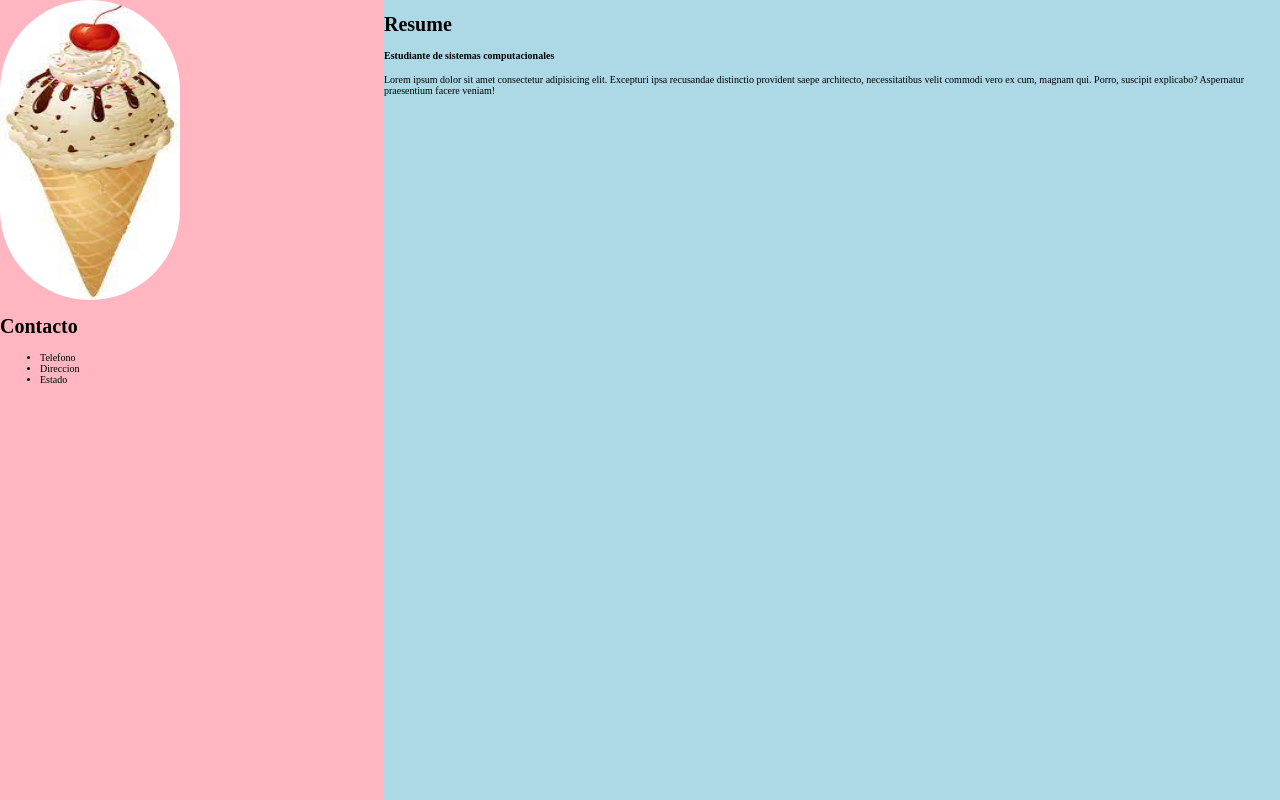
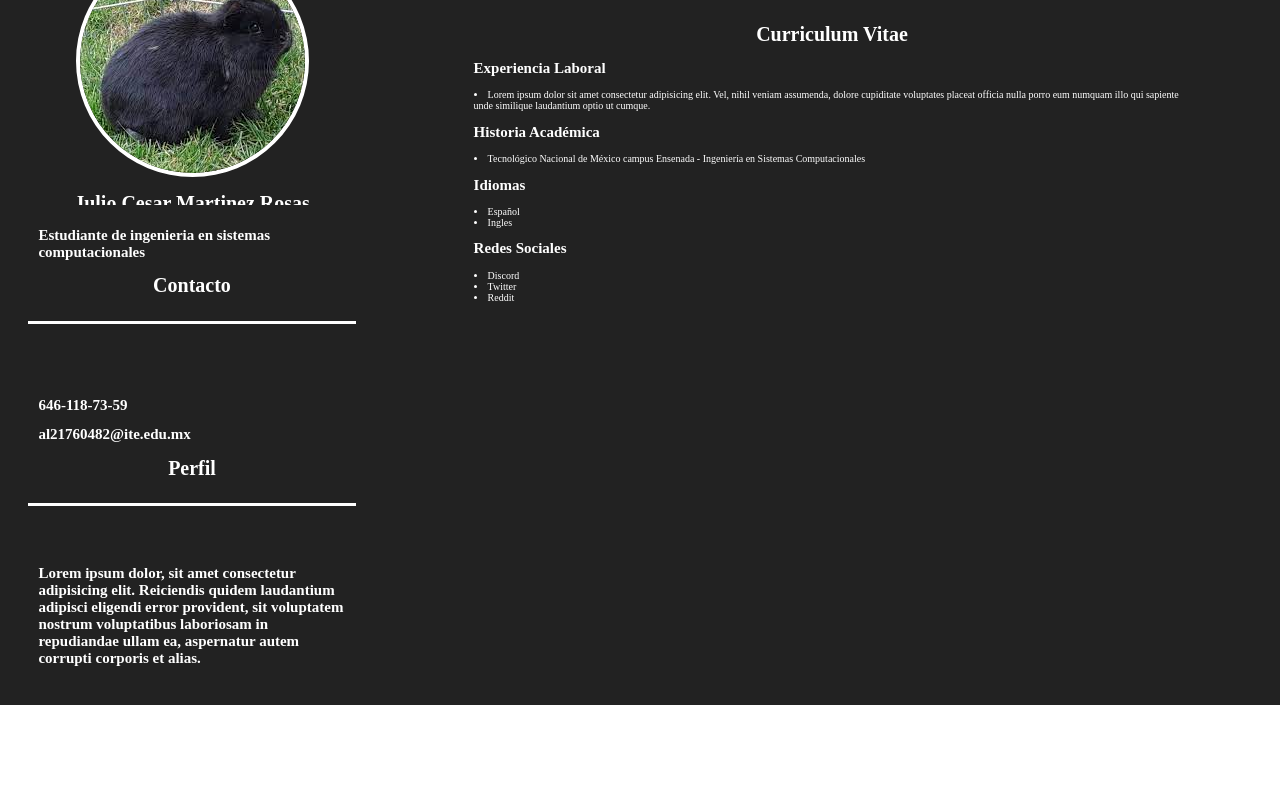
Before and after one commit to JulioMRosas/topicos-curso, a plain HTML site: page practica01/index.html in a window 1280 px wide. Drawn offline with Linux system fonts and the light colour scheme.

Commit message:
practica01 - Curriculum Vitae

```diff
--- a/practica01/index.html
+++ b/practica01/index.html
@@ -8,20 +8,36 @@
     <title>Document</title>
 </head>
 <body>
-    <div class="container">
-        <div id="izq">
-            <img src="./assets/cono_nieve.jpeg" alt="Ice cream cone.jpeg" width="180px" height="300px">
+    <div class="grid-layout">
+        <div class="box b1">
+            <img src="./assets/rabito.jpeg" alt="Best animal.jpeg" class="pic">
+            <h1>Julio Cesar Martinez Rosas</h1>
+        </div>
+        <div class="box b2">
+            <h2>Estudiante de ingenieria en sistemas computacionales</h2>
             <h1>Contacto</h1>
-            <ul>
-                <li>Telefono</li>
-                <li>Direccion</li>
-                <li>Estado</li>
-            </ul>
         </div>
-        <div id="der">
-            <h1>Resume</h1>
-            <h4>Estudiante de sistemas computacionales</h4>
-            <p>Lorem ipsum dolor sit amet consectetur adipisicing elit. Excepturi ipsa recusandae distinctio provident saepe architecto, necessitatibus velit commodi vero ex cum, magnam qui. Porro, suscipit explicabo? Aspernatur praesentium facere veniam!</p>
+        <div class="box b3">
+            <h2>646-118-73-59</h2>
+            <h2>al21760482@ite.edu.mx</h2>
+            <h1>Perfil</h1>
+        </div>
+        <div class="box b4">
+            <h2>Lorem ipsum dolor, sit amet consectetur adipisicing elit. Reiciendis quidem laudantium adipisci eligendi error provident, sit voluptatem nostrum voluptatibus laboriosam in repudiandae ullam ea, aspernatur autem corrupti corporis et alias.</h2>
+        </div>
+        <div class="box b5">
+            <h1>Curriculum Vitae</h1>
+            <h2>Experiencia Laboral</h2>
+            <li>Lorem ipsum dolor sit amet consectetur adipisicing elit. Vel, nihil veniam assumenda, dolore cupiditate voluptates placeat officia nulla porro eum numquam illo qui sapiente unde similique laudantium optio ut cumque.</li>
+            <h2>Historia Académica</h2>
+            <li>Tecnológico Nacional de México campus Ensenada - Ingeniería en Sistemas Computacionales</li>
+            <h2>Idiomas</h2>
+            <li>Español</li>
+            <li>Ingles</li>
+            <h2>Redes Sociales</h2>
+            <li>Discord</li>
+            <li>Twitter</li>
+            <li>Reddit</li>
         </div>
     </div>
 </body>
--- a/practica01/style.css
+++ b/practica01/style.css
@@ -7,21 +7,67 @@ body {
     margin: 0;
 }
 
-.container {
-    display: flex;
-    height: 100vh;
+
+body {
+    font-family: 'Times New Roman', Times, serif;
 }
 
-#izq {
-    background-color: lightpink;
-    width: 30%;
+.grid-layout {
+    display: grid;
+    width: 100%;
+    height: 100%;
+    background-color: #222222;
+    grid-auto-flow: column;
+    grid-template-columns: 30% 70%;
+    grid-template-rows: 25% 25% 25% 25%;
 }
 
-#der {
-    background-color: lightblue;
-    width: 70%;
+.box {
+    background-color: #222222;
+    color: #ffffff;
+    padding: 1rem;
+    width: 80%;
 }
 
-#izq img {
-    border-radius: 100px;
+.pic {
+    border-radius: 100%;
+    border: 4px solid #ffffff;
 }
+
+h1 {
+    text-align: center;
+}
+
+.b1 {
+    justify-self: center;
+    align-self: center;
+    border-bottom: solid #ffffff;
+    text-align: center;
+}
+
+.b2 {
+    justify-self: center;
+    align-self: center;
+    border-bottom: solid #ffffff;
+    text-align: left;
+}
+
+.b3 {
+    justify-self: center;
+    align-self: center;
+    border-bottom: solid #ffffff;
+    text-align: left;
+}
+
+.b4 {
+    justify-self: center;
+    align-self: center;
+    text-align: left;
+}
+
+.b5 {
+    grid-row: 1/5;
+    justify-self: center;
+    align-self: start;
+    text-align: left;
+}
```
Also changed, not shown: practica01/assets/rabito.jpeg (added).
